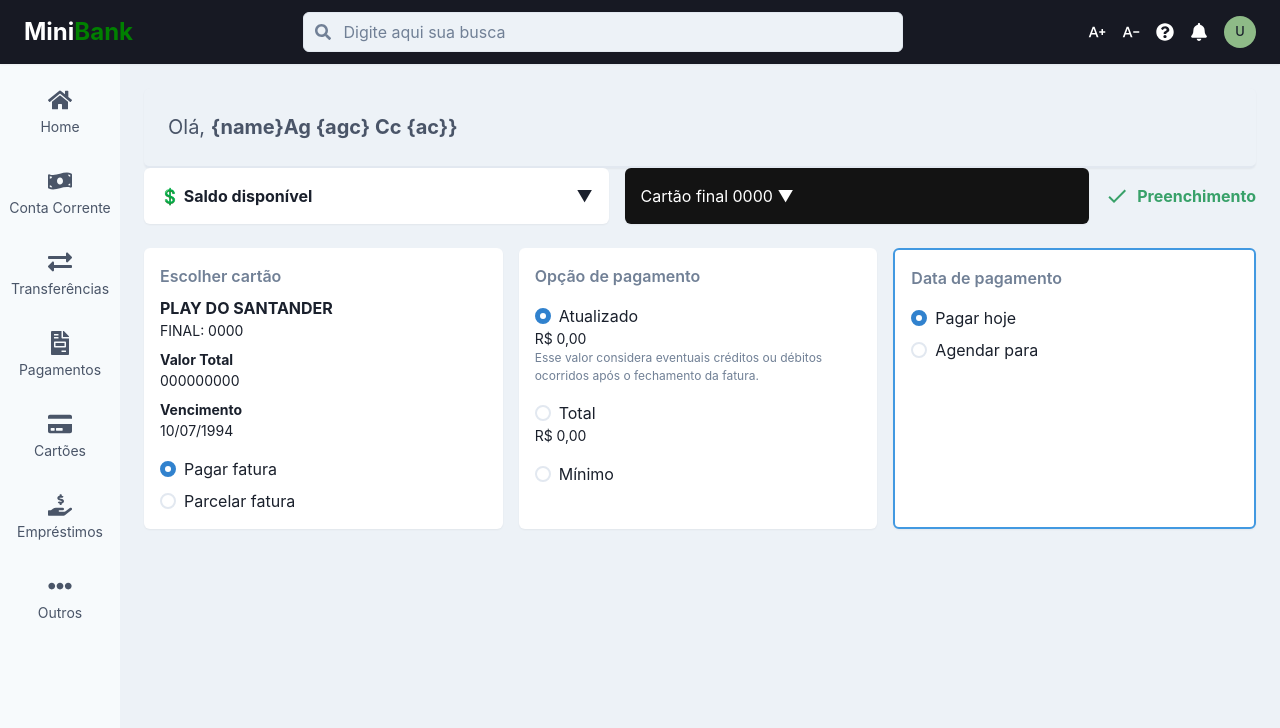
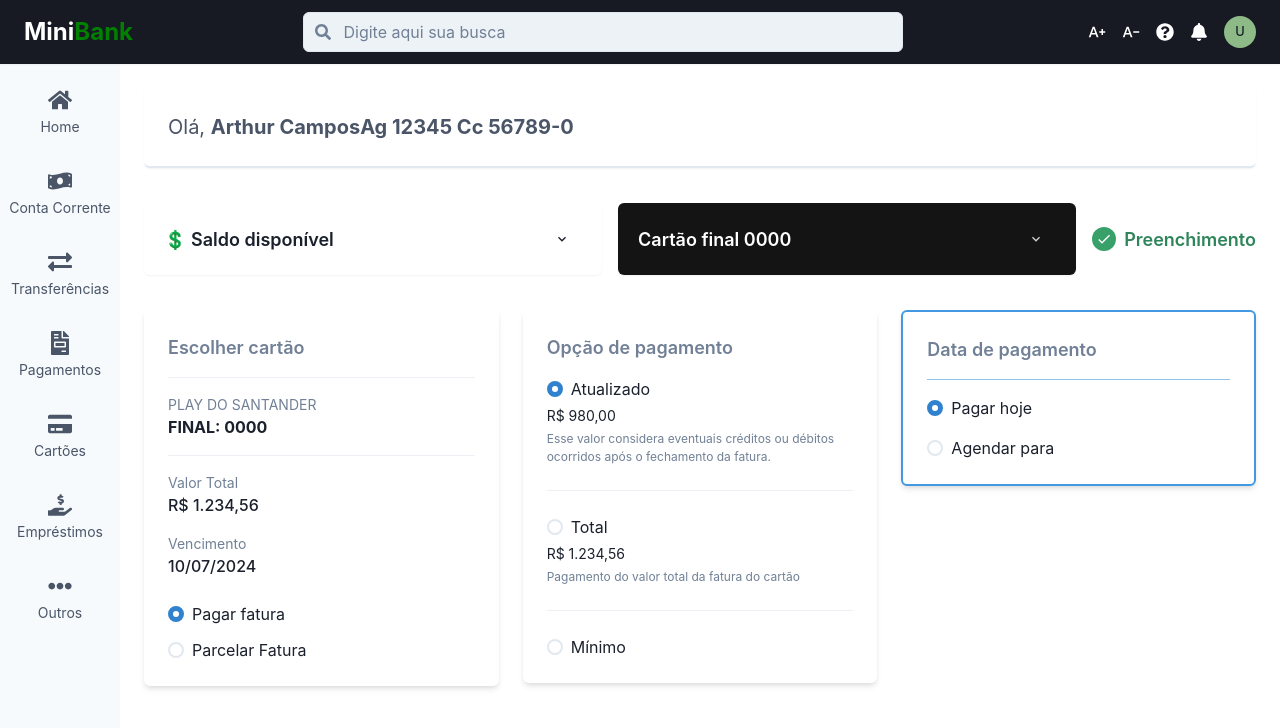
Before and after one commit to Lukitas20-beep/MiniBank-Front, a React (Vite) app in the folder Minibak/: page /dashboard in a window 1280 px wide. Shown: the top 728 px of the page. Built offline with nearby package versions, Linux system fonts and the light colour scheme.

Commit message:
[feat]: Added the variables

```diff
--- a/Minibak/package.json
+++ b/Minibak/package.json
@@ -10,6 +10,7 @@
     "preview": "vite preview"
   },
   "dependencies": {
+    "@chakra-ui/icons": "^2.2.4",
     "@chakra-ui/react": "^2.10.7",
     "@emotion/react": "^11.14.0",
     "@emotion/styled": "^11.14.0",
--- a/Minibak/src/components/AccountInfo.tsx
+++ b/Minibak/src/components/AccountInfo.tsx
@@ -11,7 +11,7 @@ const isMobile = useBreakpointValue({ base: true, md: false })
 
 return (
     <Box
-        bg="gray.100"
+        bg="white"
         py={6}
         px={6}
         borderRadius="md"
--- a/Minibak/src/components/CardSelection.tsx
+++ b/Minibak/src/components/CardSelection.tsx
@@ -1,24 +1,49 @@
-import { Box, Text, RadioGroup, Stack, Radio } from '@chakra-ui/react'
+import { Box, Divider, Text, RadioGroup, Stack, Radio } from '@chakra-ui/react'
 
-const CardSelection = () => {
-return (
-    <Box flex="1" bg="white" p={4} rounded="md" boxShadow="sm">
-        <Text color="gray.500" fontWeight="semibold">Escolher cartão</Text>
-        <Text mt={2} fontWeight="bold">PLAY DO SANTANDER</Text>
-        <Text fontSize="sm">FINAL: 0000</Text>
-        <Text fontSize="sm" mt={2}><strong>Valor Total</strong></Text>
-        <Text fontSize="sm">000000000</Text>
-        <Text fontSize="sm" mt={2}><strong>Vencimento</strong></Text>
-        <Text fontSize="sm">10/07/1994</Text>
+interface CardSelectionProps {
+    cardName: string
+    cardEnd: string
+    totalValue: string
+    dueDate: string
+    selectedOption: string
+    onChangeOption: (value: string) => void
+}
 
-        <RadioGroup mt={4} defaultValue="pagar">
-        <Stack spacing={2}>
-            <Radio value="pagar">Pagar fatura</Radio>
-            <Radio value="parcelar">Parcelar fatura</Radio>
-        </Stack>
-        </RadioGroup>
-    </Box>
-)
+const CardSelection = ({
+    cardName,
+    cardEnd,
+    totalValue,
+    dueDate,
+    selectedOption,
+    onChangeOption
+}: CardSelectionProps) => {
+    return (
+        <Box flex="1" bg="white" p={6} rounded="md" boxShadow="md">
+            <Text color="gray.500" fontWeight="semibold" fontSize="lg" mb={4}>
+                Escolher cartão
+            </Text>
+
+            <Divider mb={4} />
+
+            <Text fontSize="sm" color="gray.500">{cardName}</Text>
+            <Text fontWeight="bold" fontSize="md" mb={4}>FINAL: {cardEnd}</Text>
+
+            <Divider mb={4} />
+
+            <Text fontSize="sm" color="gray.500">Valor Total</Text>
+            <Text fontWeight="medium" fontSize="md">{totalValue}</Text>
+
+            <Text fontSize="sm" color="gray.500" mt={4}>Vencimento</Text>
+            <Text fontWeight="medium" fontSize="md">{dueDate}</Text>
+
+            <RadioGroup mt={6} value={selectedOption} onChange={onChangeOption}>
+                <Stack spacing={3}>
+                    <Radio value="pagar" fontWeight="bold">Pagar fatura</Radio>
+                    <Radio value="parcelar" fontWeight="bold">Parcelar Fatura</Radio>
+                </Stack>
+            </RadioGroup>
+        </Box>
+    )
 }
 
 export default CardSelection
--- a/Minibak/src/components/PaymentDate.tsx
+++ b/Minibak/src/components/PaymentDate.tsx
@@ -1,16 +1,26 @@
-import { Box, Text, RadioGroup, Stack, Radio } from '@chakra-ui/react'
+import { Box, Text, RadioGroup, Stack, Radio, Divider } from '@chakra-ui/react'
 
-const PaymentDate = () => {
-return (
-    <Box flex="1" bg="white" p={4} rounded="md" border="2px" borderColor="blue.400" boxShadow="sm">
-    <Text color="gray.500" fontWeight="semibold">Data de pagamento</Text>
-        <RadioGroup mt={4} defaultValue="hoje">
-        <Stack spacing={2}>
-            <Radio value="hoje" fontWeight="bold">Pagar hoje</Radio>
-            <Radio value="agendar">Agendar para</Radio>
-        </Stack>
-        </RadioGroup>
-    </Box>
+interface PaymentDateProps {
+    selectedDate: string
+    onChangeDate: (value: string) => void
+}
+
+const PaymentDate = ({ selectedDate, onChangeDate }: PaymentDateProps) => {
+    return (
+        <Box flex="1" bg="white" p={6} rounded="md" border="2px" borderColor="blue.400" boxShadow="md">
+            <Text color="gray.500" fontWeight="semibold" fontSize="lg" mb={4}>
+                Data de pagamento
+            </Text>
+
+            <Divider mb={4} />
+
+            <RadioGroup value={selectedDate} onChange={onChangeDate}>
+                <Stack spacing={4}>
+                    <Radio value="hoje" fontWeight="bold">Pagar hoje</Radio>
+                    <Radio value="agendar" fontWeight="bold">Agendar para</Radio>
+                </Stack>
+            </RadioGroup>
+        </Box>
     )
 }
 
--- a/Minibak/src/components/PaymentOption.tsx
+++ b/Minibak/src/components/PaymentOption.tsx
@@ -1,25 +1,47 @@
-import { Box, Text, RadioGroup, Stack, Radio } from '@chakra-ui/react'
+import { Box, Text, RadioGroup, Stack, Radio, Divider } from '@chakra-ui/react'
 
-const PaymentOption = () => {
+interface PaymentOptionProps {
+    selectedOption: string
+    onChangeOption: (value: string) => void
+    amountAtualizado: string
+    amountTotal: string
+}
+
+const PaymentOption = ({
+    selectedOption,
+    onChangeOption,
+    amountAtualizado,
+    amountTotal,
+}: PaymentOptionProps) => {
     return (
-    <Box flex="1" bg="white" p={4} rounded="md" boxShadow="sm">
-        <Text color="gray.500" fontWeight="semibold">Opção de pagamento</Text>
-        <RadioGroup mt={4} defaultValue="atualizado">
-        <Stack spacing={4}>
+        <Box flex="1" bg="white" p={6} rounded="md" boxShadow="md" overflowY="auto">
+            <Text color="gray.500" fontWeight="semibold" fontSize="lg" mb={4}>
+                Opção de pagamento
+            </Text>
+
+            <RadioGroup value={selectedOption} onChange={onChangeOption}>
+                <Stack spacing={6}>
                     <Box>
-            <Radio value="atualizado">Atualizado</Radio>
-            <Text fontSize="sm">R$ 0,00</Text>
-            <Text fontSize="xs" color="gray.500">
+                        <Radio value="atualizado" fontWeight="bold">Atualizado</Radio>
+                        <Text fontSize="sm" mt={1}>{amountAtualizado}</Text>
+                        <Text fontSize="xs" color="gray.500" mt={1}>
                             Esse valor considera eventuais créditos ou débitos ocorridos após o fechamento da fatura.
                         </Text>
                     </Box>
 
+                    <Divider />
+
                     <Box>
-                <Radio value="total">Total</Radio>
-                <Text fontSize="sm">R$ 0,00</Text>
+                        <Radio value="total" fontWeight="bold">Total</Radio>
+                        <Text fontSize="sm" mt={1}>{amountTotal}</Text>
+                        <Text fontSize="xs" color="gray.500" mt={1}>
+                            Pagamento do valor total da fatura do cartão
+                        </Text>
                     </Box>
 
-            <Radio value="minimo">Mínimo</Radio>
+                    <Divider />
+
+                    <Radio value="minimo" fontWeight="bold">Mínimo</Radio>
                 </Stack>
             </RadioGroup>
         </Box>
--- a/Minibak/src/components/StatusCards.tsx
+++ b/Minibak/src/components/StatusCards.tsx
@@ -1,23 +1,96 @@
-import { Box, Flex, Text, Icon } from '@chakra-ui/react'
+import {
+    Box,
+    Flex,
+    Text,
+    Icon,
+    Menu,
+    MenuButton,
+    MenuList,
+    MenuItem,
+    Button,
+    Circle,
+} from '@chakra-ui/react'
 import { MdOutlineDone } from 'react-icons/md'
+import { ChevronDownIcon } from '@chakra-ui/icons'
 
-const StatusCards = () => {
+interface StatusCardsProps {
+    selectedAccount: string
+    accounts: string[]
+    onSelectAccount: (value: string) => void
+    selectedCard: string
+    cards: string[]
+    onSelectCard: (value: string) => void
+    statusLabel: string
+}
+
+const StatusCards = ({
+    selectedAccount,
+    accounts,
+    onSelectAccount,
+    selectedCard,
+    cards,
+    onSelectCard,
+    statusLabel,
+}: StatusCardsProps) => {
     return (
-    <Flex gap={4}>
-    <Box flex="1" bg="white" p={4} rounded="md" boxShadow="sm">
+        <Flex gap={4} wrap="wrap" align="center">
+            {/* Card de saldo disponível com menu */}
+            <Box flex="1" bg="white" p={5} rounded="md" boxShadow="sm">
                 <Flex justify="space-between" align="center">
-            <Text fontWeight="bold">💲 Saldo disponível</Text>
-            <Text>▼</Text>
+                    <Text fontWeight="semibold" fontSize="lg">💲 {selectedAccount}</Text>
+                    <Menu>
+                        <MenuButton
+                            as={Button}
+                            size="sm"
+                            variant="ghost"
+                            rightIcon={<ChevronDownIcon />}
+                            fontSize="md"
+                            fontWeight="medium"
+                        />
+                        <MenuList>
+                            {accounts.map((acc, i) => (
+                                <MenuItem key={i} onClick={() => onSelectAccount(acc)} fontSize="md">
+                                    {acc}
+                                </MenuItem>
+                            ))}
+                        </MenuList>
+                    </Menu>
                 </Flex>
             </Box>
 
-    <Box flex="1" bg="blackAlpha.900" color="white" p={4} rounded="md" boxShadow="sm">
-        <Text>Cartão final 0000 ▼</Text>
+            {/* Card de cartão com menu */}
+            <Box flex="1" bg="blackAlpha.900" color="white" p={5} rounded="md" boxShadow="sm">
+                <Flex justify="space-between" align="center">
+                    <Text fontWeight="semibold" fontSize="lg">{selectedCard}</Text>
+                    <Menu>
+                        <MenuButton
+                            as={Button}
+                            size="sm"
+                            variant="ghost"
+                            color="whiteAlpha.800"
+                            rightIcon={<ChevronDownIcon />}
+                            fontSize="md"
+                            fontWeight="medium"
+                        />
+                        <MenuList color="black">
+                            {cards.map((card, i) => (
+                                <MenuItem key={i} onClick={() => onSelectCard(card)} fontSize="md">
+                                    {card}
+                                </MenuItem>
+                            ))}
+                        </MenuList>
+                    </Menu>
+                </Flex>
             </Box>
 
+            {/* Status - Preenchimento */}
             <Flex align="center" gap={2}>
-        <Icon as={MdOutlineDone} color="green.500" boxSize={6} />
-        <Text color="green.500" fontWeight="bold">Preenchimento</Text>
+                <Circle size="6" bg="green.500">
+                    <Icon as={MdOutlineDone} color="white" boxSize={4} />
+                </Circle>
+                <Text color="green.600" fontWeight="semibold" fontSize="lg">
+                    {statusLabel}
+                </Text>
             </Flex>
         </Flex>
     )
--- a/Minibak/src/pages/Dashboard.tsx
+++ b/Minibak/src/pages/Dashboard.tsx
@@ -1,7 +1,9 @@
 import {
     Box,
     Flex,
+    useDisclosure,
 } from '@chakra-ui/react'
+import { useState } from 'react'
 
 import Sidebar from '../components/Sidebar'
 import Header from '../components/Header'
@@ -12,28 +14,93 @@ import PaymentDate from '../components/PaymentDate'
 import AccountInfo from '../components/AccountInfo'
 
 const Dashboard = () => {
+    const name = 'Arthur Campos'
+    const ag = '12345'
+    const ac = '56789-0'
+
+    // Chakra menu disclosure
+    const { isOpen, onOpen, onClose } = useDisclosure()
+
+    // Estados para seleção
+    const [cardOption, setCardOption] = useState('pagar')
+    const [paymentOption, setPaymentOption] = useState('atualizado')
+    const [paymentDate, setPaymentDate] = useState('hoje')
+
+    const [selectedAccount, setSelectedAccount] = useState('Saldo disponível')
+    const [selectedCard, setSelectedCard] = useState('Cartão final 0000')
+    const [statusLabel] = useState('Preenchimento')
+
+    const accounts = ['Saldo disponível', 'Conta Corrente', 'Conta Poupança']
+    const cards = ['Cartão final 0000', 'Cartão final 1234']
+
     return (
-    <Box minH="100vh" bg="gray.100">
-        <Box position="fixed" top="0" left="0" right="0" zIndex="1000">
-            <Header />
-        </Box>
+        <Box minH="100vh" bg="white">
+            {/* Header fixo com controle de menu */}
+            <Box position="fixed" top="0" left="0" right="0" zIndex="1000">
+                <Header onOpenMenu={onOpen} />
+            </Box>
 
-        <Flex pt="64px">
-            <Sidebar />
+            <Flex pt="64px">
+                <Sidebar isOpen={isOpen} onClose={onClose} />
 
+                <Box ml={{ base: 0, md: '0' }} flex="1" p={6}>
+                    <AccountInfo name={name} agency={ag} account={ac} />
 
+                    <Flex
+                        flexDirection="column"
+                        gap={4}
+                        mt={6}
+                        flexWrap="wrap"
+                        justifyContent="space-between"
+                    >
+                        <StatusCards
+                            selectedAccount={selectedAccount}
+                            accounts={accounts}
+                            onSelectAccount={setSelectedAccount}
+                            selectedCard={selectedCard}
+                            cards={cards}
+                            onSelectCard={setSelectedCard}
+                            statusLabel={statusLabel}
+                        />
+                    </Flex>
 
-        <Box ml={{ base: 0, md: '0' }} flex="1" p={6}>
-            <AccountInfo name="{name}" agency="{agc}" account="{ac}}" />
-            <StatusCards />
-            <Flex gap={4} mt={6} flexWrap="wrap">
-                <CardSelection />
-                <PaymentOption />
-                <PaymentDate />
+                    <Flex
+                        direction={{ base: 'column', md: 'row' }}
+                        gap={6}
+                        mt={6}
+                        align="stretch"
+                        justify="center"
+                    >
+                        <Box flex="1">
+                            <CardSelection
+                                cardName="PLAY DO SANTANDER"
+                                cardEnd="0000"
+                                totalValue="R$ 1.234,56"
+                                dueDate="10/07/2024"
+                                selectedOption={cardOption}
+                                onChangeOption={setCardOption}
+                            />
+                        </Box>
+
+                        <Box flex="1">
+                            <PaymentOption
+                                selectedOption={paymentOption}
+                                onChangeOption={setPaymentOption}
+                                amountAtualizado="R$ 980,00"
+                                amountTotal="R$ 1.234,56"
+                            />
+                        </Box>
+
+                        <Box flex="1">
+                            <PaymentDate
+                                selectedDate={paymentDate}
+                                onChangeDate={setPaymentDate}
+                            />
+                        </Box>
+                    </Flex>
+                </Box>
             </Flex>
         </Box>
-        </Flex>
-    </Box>
     )
 }
 
```
Also changed, not shown: Minibak/src/components/Header.tsx (+17 -2 lines), Minibak/src/components/Sidebar.tsx (+7 -20 lines), 1 other file (tests, documents, lock files or other folders). Lines whose indentation alone changed are shown as unchanged.
